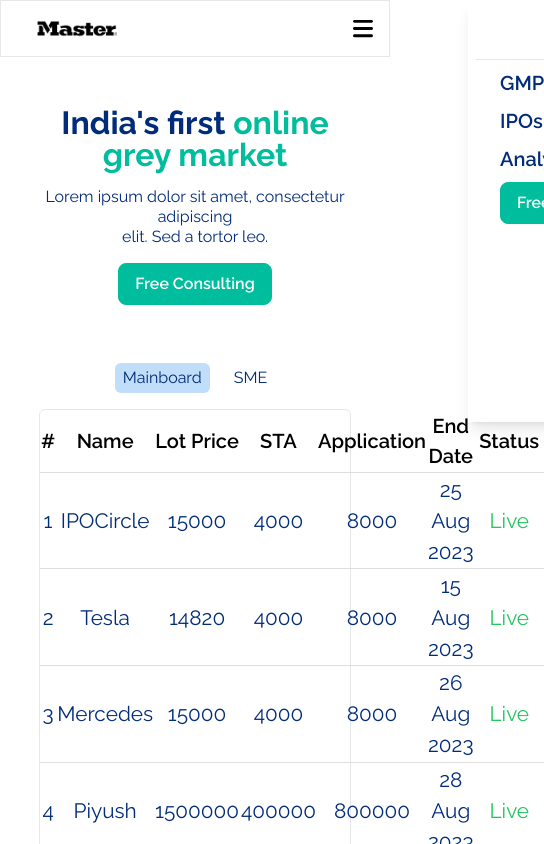
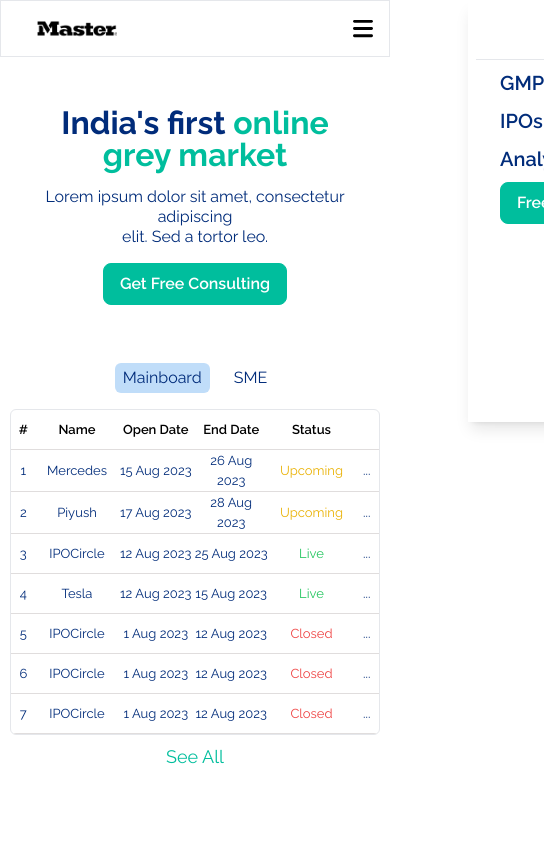
Before and after one commit to ipocircleteam/web-client, a Next.js app: page / in a window 390 px wide. Shown: the top 844 px of the page, 544 px wide, since content can reach past the window. Built offline with nearby package versions, Linux system fonts and the light colour scheme.

Commit message:
make tabular data responsive

```diff
--- a/src/app/globals.css
+++ b/src/app/globals.css
@@ -23,7 +23,7 @@
 
 .custom-tablerow {
   border-bottom: rgb(224, 221, 221) 1px solid;
-  height: 50px;
+  height: 40px;
 }
 
 .shift-view {
--- a/src/components/Hero/hero.tsx
+++ b/src/components/Hero/hero.tsx
@@ -22,7 +22,7 @@
         elit. Sed a tortor leo.
       </p>
       <div className="my-4">
-        <LargeCTAbutton text="Free Consulting" function={() => {}} />
+        <LargeCTAbutton text="Get Free Consulting" function={() => {}} />
       </div>
     </div>
   )
--- a/src/components/IPOData/ipo-table.tsx
+++ b/src/components/IPOData/ipo-table.tsx
@@ -7,17 +7,16 @@
   const data: RowDataType[] = props.type === 'main' ? mainipodata : smeipodata
 
   return (
-    <div className="w-[80vw] mx-auto mt-2 rounded-md border">
+    <div className="w-[95vw] sm:w-[90vw] md:w-[85vw] lg:w-[50vw] mx-auto mt-2 rounded-md border overflow-hidden">
       <table className="text-center">
         {/* TABLE HEADING */}
-        <tr className="w-[80vw] p-4 text-[20px] font-semibold text-grey-500 custom-tablerow">
-          <td className="w-[5vw]">#</td>
-          <td className="w-[25vw]">Name</td>
-          <td className="w-[15vw]">Lot Price</td>
-          <td className="w-[15vw]">STA</td>
-          <td className="w-[15vw]">Application</td>
-          <td className="w-[15vw]">End Date</td>
-          <td className="w-[15vw]">Status</td>
+        <tr className="w-[100%] p-4 text-[13px] lg:text-[15px] font-semibold text-grey-500 custom-tablerow">
+          <td className="w-[5%]">#</td>
+          <td className="w-[15%]">Name</td>
+          <td className="w-[15%]">Open Date</td>
+          <td className="w-[15%]">End Date</td>
+          <td className="w-[15%]">Status</td>
+          <td className="w-[5%]"></td>
         </tr>
 
         {data.map((item) => {
@@ -26,9 +25,7 @@
               sno={item.sno}
               ipoID={item.ipoID}
               name={item.name}
-              lotprice={item.lotprice}
-              sta={item.sta}
-              application={item.application}
+              opendate={item.opendate}
               enddate={item.enddate}
               status={item.status}
             />
--- a/src/components/IPOData/ipodata.types.tsx
+++ b/src/components/IPOData/ipodata.types.tsx
@@ -2,9 +2,7 @@
   sno: number
   ipoID: string
   name: string
-  lotprice: number
-  sta: number
-  application: number
+  opendate: string
   enddate: string
   status: string
 }
--- a/src/components/IPOData/row-template.tsx
+++ b/src/components/IPOData/row-template.tsx
@@ -10,24 +10,30 @@
 
   return (
     <tr
-      className="w-[80vw] cursor-pointer p-4 text-primary custom-tablerow text-[1.3rem]"
+      className="w-[80vw] cursor-pointer p-4 text-primary custom-tablerow text-[13px] md:text-[1.1rem]"
       onClick={openIpoPage}
     >
       <td className="w-[5vw]">{props.sno}</td>
-      <td className="w-[25vw]">{props.name}</td>
-      <td className="w-[15vw]">{props.lotprice}</td>
-      <td className="w-[15vw]">{props.sta}</td>
-      <td className="w-[15vw]">{props.application}</td>
+      <td title="See details" className="w-[25vw]">
+        {props.name}
+      </td>
+      <td className="w-[15vw]">{props.opendate}</td>
       <td className="w-[15vw]">{props.enddate}</td>
       <td
         className={
           props.status === 'Live'
             ? 'text-green-500 w-[15vw]'
+            : props.status === 'Upcoming'
+            ? 'text-yellow-500 w-[15vw]'
             : 'text-red-500 w-[15vw]'
         }
       >
         {props.status}
       </td>
+      <td title="See more" className="w-[15vw]">
+        {' '}
+        ...{' '}
+      </td>
     </tr>
   )
 }
--- a/src/dummydata.tsx
+++ b/src/dummydata.tsx
@@ -4,71 +4,57 @@
   {
     sno: 1,
     ipoID: 'ipo00123',
-    name: 'IPOCircle',
-    lotprice: 15000,
-    sta: 4000,
-    application: 8000,
-    enddate: '25 Aug 2023',
-    status: 'Live',
+    name: 'Mercedes',
+    opendate: '15 Aug 2023',
+    enddate: '26 Aug 2023',
+    status: 'Upcoming',
   },
   {
     sno: 2,
     ipoID: 'ipo00123',
-    name: 'Tesla',
-    lotprice: 14820,
-    sta: 4000,
-    application: 8000,
-    enddate: '15 Aug 2023',
-    status: 'Live',
+    name: 'Piyush',
+    opendate: '17 Aug 2023',
+    enddate: '28 Aug 2023',
+    status: 'Upcoming',
   },
   {
     sno: 3,
     ipoID: 'ipo00123',
-    name: 'Mercedes',
-    lotprice: 15000,
-    sta: 4000,
-    application: 8000,
-    enddate: '26 Aug 2023',
+    name: 'IPOCircle',
+    opendate: '12 Aug 2023',
+    enddate: '25 Aug 2023',
     status: 'Live',
   },
   {
     sno: 4,
     ipoID: 'ipo00123',
-    name: 'Piyush',
-    lotprice: 1500000,
-    sta: 400000,
-    application: 800000,
-    enddate: '28 Aug 2023',
+    name: 'Tesla',
+    opendate: '12 Aug 2023',
+    enddate: '15 Aug 2023',
     status: 'Live',
   },
   {
     sno: 5,
     ipoID: 'ipo00123',
     name: 'IPOCircle',
-    lotprice: 15000,
-    sta: 4000,
-    application: 8000,
-    enddate: '25 Aug 2023',
+    opendate: '1 Aug 2023',
+    enddate: '12 Aug 2023',
     status: 'Closed',
   },
   {
     sno: 6,
     ipoID: 'ipo00123',
     name: 'IPOCircle',
-    lotprice: 15000,
-    sta: 4000,
-    application: 8000,
-    enddate: '25 Aug 2023',
+    opendate: '1 Aug 2023',
+    enddate: '12 Aug 2023',
     status: 'Closed',
   },
   {
     sno: 7,
     ipoID: 'ipo00123',
     name: 'IPOCircle',
-    lotprice: 15000,
-    sta: 4000,
-    application: 8000,
-    enddate: '25 Aug 2023',
+    opendate: '1 Aug 2023',
+    enddate: '12 Aug 2023',
     status: 'Closed',
   },
 ]
@@ -77,71 +63,57 @@
   {
     sno: 1,
     ipoID: 'ipo00123',
-    name: 'IPOCircleSME',
-    lotprice: 5000,
-    sta: 400,
-    application: 800,
-    enddate: '28 Aug 2023',
-    status: 'Live',
+    name: 'Mercedes SME',
+    opendate: '15 Aug 2023',
+    enddate: '26 Aug 2023',
+    status: 'Upcoming',
   },
   {
     sno: 2,
     ipoID: 'ipo00123',
-    name: 'SME',
-    lotprice: 148200,
-    sta: 400,
-    application: 80000,
-    enddate: '19 Aug 2023',
-    status: 'Live',
+    name: 'Piyush SME',
+    opendate: '17 Aug 2023',
+    enddate: '28 Aug 2023',
+    status: 'Upcoming',
   },
   {
     sno: 3,
     ipoID: 'ipo00123',
-    name: 'Mercedes',
-    lotprice: 15000,
-    sta: 4000,
-    application: 8000,
-    enddate: '26 Aug 2023',
+    name: 'IPOCircle',
+    opendate: '12 Aug 2023',
+    enddate: '25 Aug 2023',
     status: 'Live',
   },
   {
     sno: 4,
     ipoID: 'ipo00123',
-    name: 'Piyush',
-    lotprice: 1500000,
-    sta: 400000,
-    application: 800000,
-    enddate: '28 Aug 2023',
+    name: 'Tesla',
+    opendate: '12 Aug 2023',
+    enddate: '15 Aug 2023',
     status: 'Live',
   },
   {
     sno: 5,
     ipoID: 'ipo00123',
     name: 'IPOCircle',
-    lotprice: 15000,
-    sta: 4000,
-    application: 8000,
-    enddate: '25 Aug 2023',
+    opendate: '1 Aug 2023',
+    enddate: '12 Aug 2023',
     status: 'Closed',
   },
   {
     sno: 6,
     ipoID: 'ipo00123',
     name: 'IPOCircle',
-    lotprice: 15000,
-    sta: 4000,
-    application: 8000,
-    enddate: '25 Aug 2023',
+    opendate: '1 Aug 2023',
+    enddate: '12 Aug 2023',
     status: 'Closed',
   },
   {
     sno: 7,
     ipoID: 'ipo00123',
     name: 'IPOCircle',
-    lotprice: 15000,
-    sta: 4000,
-    application: 8000,
-    enddate: '25 Aug 2023',
+    opendate: '1 Aug 2023',
+    enddate: '12 Aug 2023',
     status: 'Closed',
   },
 ]
```
Also changed, not shown: 1 other file (tests, documents, lock files or other folders).
